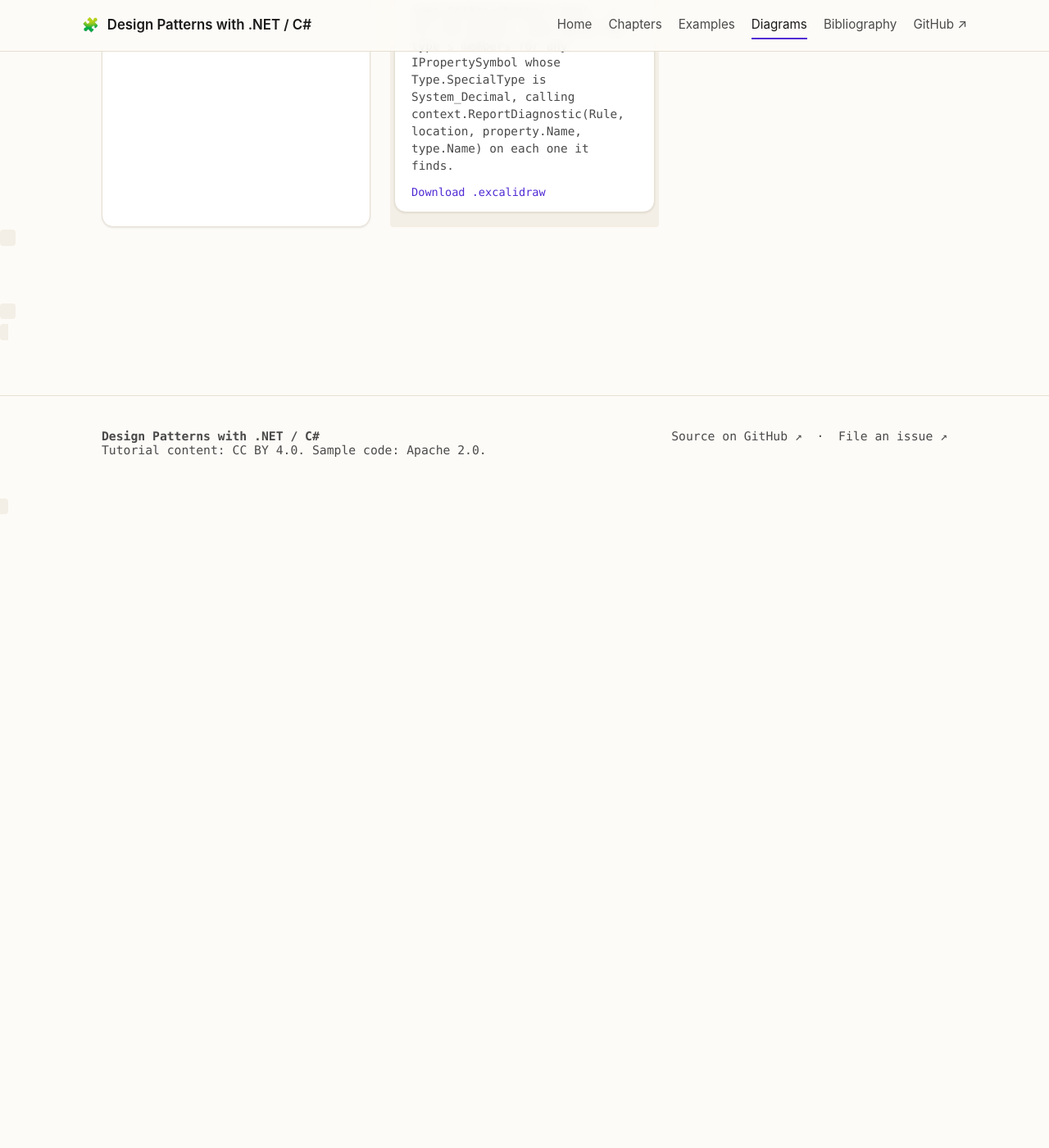
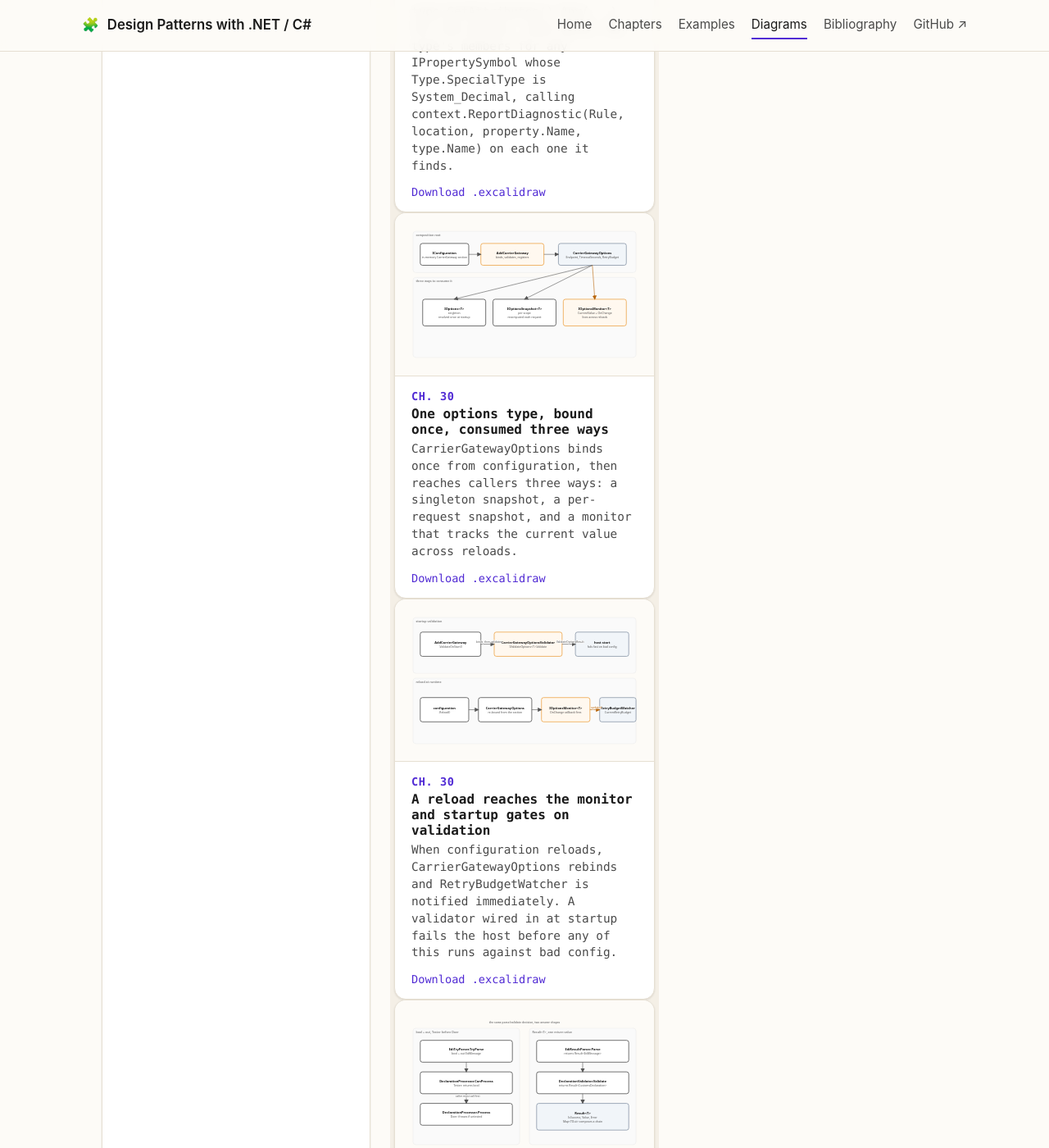
Before and after one commit to patterncatalyst/csharp-design-patterns, a Jekyll site: the page built from diagrams.html, in a window 1280 px wide and 1400 px high, scrolled down 16785 px. Shown: the whole window at 82% size. Built offline with Jekyll 4.4.1, drawn with Linux system fonts in a browser that asks for light colours; before the commit the page ends 17415 px from its top, so only the background shows below that; some of the changed text lies outside the part shown.

Commit message:
docs(r14): diagrams for ch30/31/32 (short captions)

```diff
--- a/_data/diagrams.yml
+++ b/_data/diagrams.yml
@@ -805,3 +805,51 @@
     Type.SpecialType is System_Decimal, calling
     context.ReportDiagnostic(Rule, location, property.Name, type.Name)
     on each one it finds.
+
+- name: 30-the-options-pattern
+  section: "Ch. 30"
+  title: One options type, bound once, consumed three ways
+  caption: >-
+    CarrierGatewayOptions binds once from configuration, then reaches
+    callers three ways: a singleton snapshot, a per-request snapshot, and
+    a monitor that tracks the current value across reloads.
+
+- name: 30-options-change-notification
+  section: "Ch. 30"
+  title: A reload reaches the monitor and startup gates on validation
+  caption: >-
+    When configuration reloads, CarrierGatewayOptions rebinds and
+    RetryBudgetWatcher is notified immediately. A validator wired in at
+    startup fails the host before any of this runs against bad config.
+
+- name: 31-tester-doer-and-the-result-debate
+  section: "Ch. 31"
+  title: One decision, two shapes, Try-Parse beside Result
+  caption: >-
+    The same parse-and-validate decision appears twice: Try-Parse style
+    methods report failure through a boolean, while Result wraps the
+    same outcome as a value a caller cannot ignore.
+
+- name: 31-try-parse-vs-result
+  section: "Ch. 31"
+  title: Branch immediately, or carry the reason and compose
+  caption: >-
+    A boolean and an out parameter force a caller to branch right away.
+    A Result value carries its own failure reason and keeps composing
+    through later steps. Neither shape wins outright.
+
+- name: 32-tap-and-async-conventions
+  section: "Ch. 32"
+  title: ICarrierGateway's async surface follows TAP conventions
+  caption: >-
+    ICarrierGateway follows the Task-based Asynchronous Pattern: every
+    async member ends in Async, returns a Task or ValueTask, and accepts
+    a cancellation token, so a fake implementation can stand in cleanly.
+
+- name: 32-cancellation-and-progress
+  section: "Ch. 32"
+  title: Cancellation and progress inside one dispatch loop
+  caption: >-
+    Dispatching a batch checks for cancellation before each item and
+    reports progress after it, so a caller watching the progress
+    consumer sees steady updates until a cancellation stops the loop.
```
Also changed, not shown: diagrams/30-options-change-notification.svg (added), diagrams/30-the-options-pattern.svg (added), diagrams/31-tester-doer-and-the-result-debate.svg (added), diagrams/31-try-parse-vs-result.svg (added), diagrams/32-cancellation-and-progress.svg (added), diagrams/32-tap-and-async-conventions.svg (added), 6 other files.
